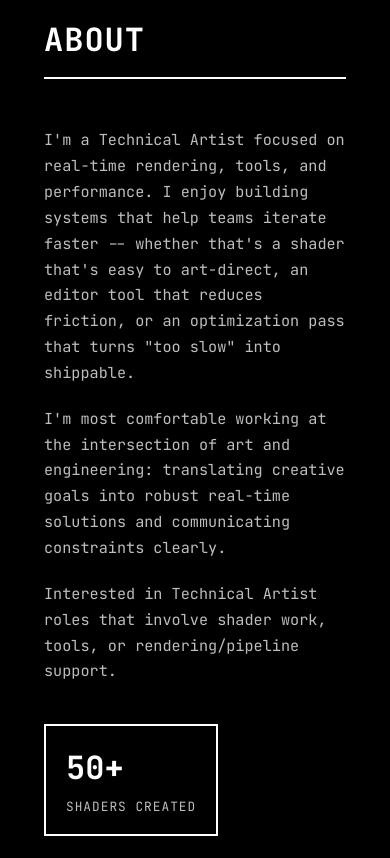
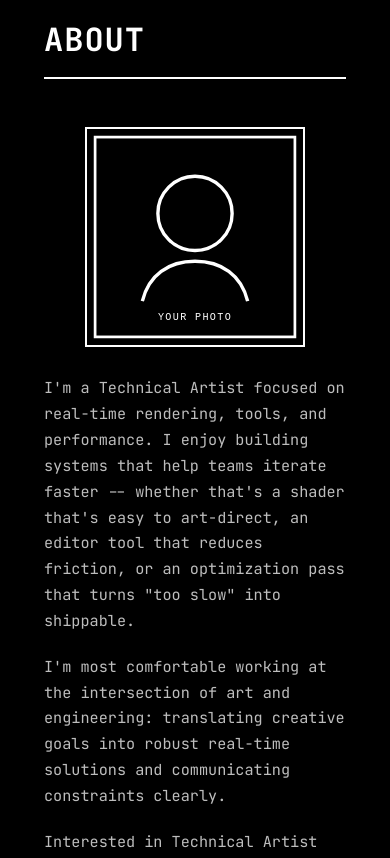
Before and after one commit to matach/Portfolio_Website_2026, a React (Vite) app: page / in a window 390 px wide. Shown: the part 4330-5188 px from the top of the page. Built offline with nearby package versions, Linux system fonts and the light colour scheme.

Commit message:
Add placeholder profile image to About section

```diff
--- a/src/components/About.tsx
+++ b/src/components/About.tsx
@@ -1,4 +1,5 @@
 import { useRef, useState, useEffect } from "react";
+import profilePlaceholder from "../assets/profile-placeholder.svg";
 
 const SKILLS = [
   { name: "Unity (tooling, editor scripting, runtime)", level: 90 },
@@ -46,6 +47,14 @@ export default function About() {
 
         <div className="about__grid">
           <div className="about__text">
+            <div className="about__photo-frame">
+              <img
+                src={profilePlaceholder}
+                alt="Placeholder portrait for profile photo"
+                className="about__photo"
+              />
+            </div>
+
             <p>
               I'm a Technical Artist focused on real-time rendering, tools, and
               performance. I enjoy building systems that help teams iterate
--- a/src/styles/index.css
+++ b/src/styles/index.css
@@ -828,6 +828,20 @@ img {
   align-items: start;
 }
 
+
+.about__photo-frame {
+  border: var(--rule) solid var(--fg);
+  background: #050505;
+  margin-bottom: 28px;
+  max-width: 280px;
+}
+
+.about__photo {
+  width: 100%;
+  aspect-ratio: 1 / 1;
+  object-fit: cover;
+}
+
 .about__text p {
   color: var(--fg-dim);
   margin-bottom: 20px;
@@ -1161,6 +1175,12 @@ img {
     flex-wrap: wrap;
   }
 
+  .about__photo-frame {
+    max-width: 220px;
+    margin-left: auto;
+    margin-right: auto;
+  }
+
   .contact__form-row {
     grid-template-columns: 1fr;
   }
```
Also changed, not shown: src/assets/profile-placeholder.svg (added).
